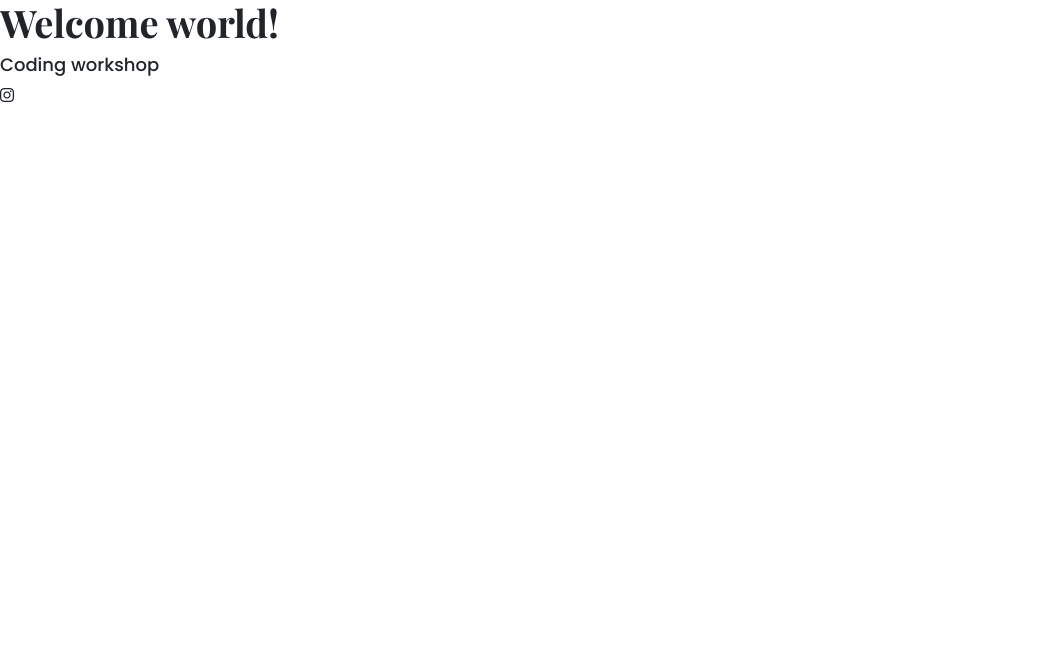
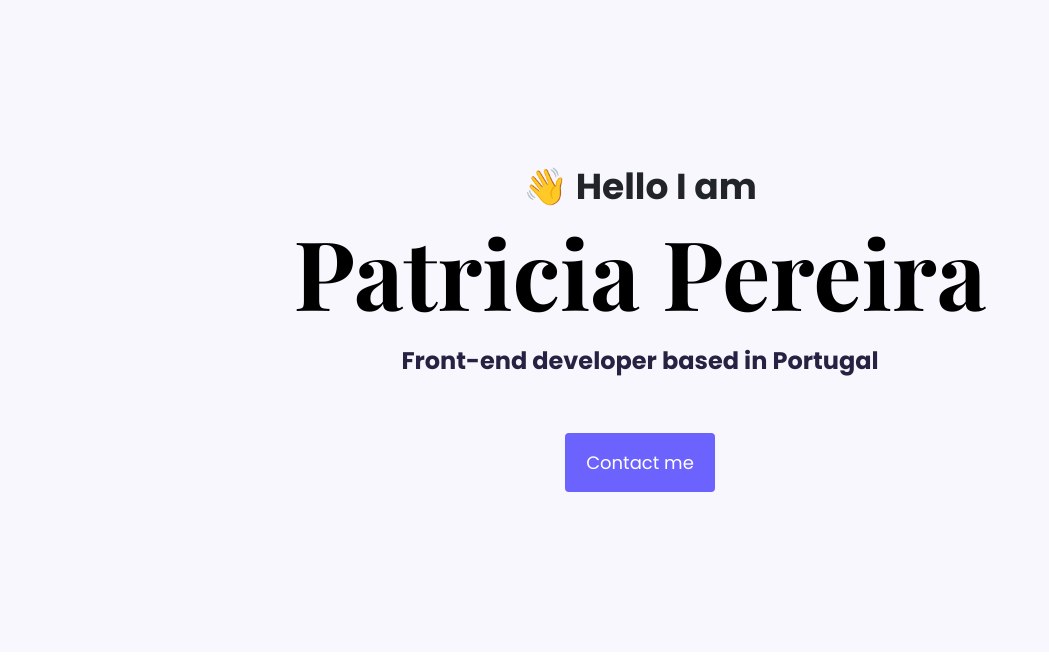
Before and after one commit to anatol-coder/portfolio-project2, a plain HTML site: page index.html in a window 1280 px wide. Shown: the whole page, without its empty margins (0-1049 px from the left). Drawn offline with nearby package versions, Linux system fonts and the light colour scheme; a web font is replaced by a local one.

Commit message:
Added Hero

```diff
--- a/css/styles.css
+++ b/css/styles.css
@@ -1,10 +1,51 @@
-h1 {
-  font-family: "Playfair Display", serif;
+:root {
+  --branding-color: #6c63ff;
+  --secondary-color: #f9f7fe;
+  --headings-font-family: "Playfair Display", serif;
+  --secondary-font-family: "Poppins", serif;
+}
+body {
+  font-family: var(--secondary-font-family);
+}
+
+h1,
+h2,
+h3,
+h4,
+h5 {
+  font-family: var(--headings-font-family);
   font-weight: bold;
-  font-size: 38px;
+  color: black;
 }
 
 h2 {
-  font-family: "Poppins", serif;
+  font-family: var(--secondary-font-family);
+  font-size: 24px;
+  font-weight: regular;
+  line-height: 2;
+  color: #272142;
+}
+
+.hero {
+  background-color: var(--secondary-color);
+  text-align: center;
+  padding: 160px 20px;
+}
+
+.hero h1 {
+  font-size: 96px;
+}
+.hero p {
+  font-family: var(--secondary-font-family);
+  font-weight: bold;
+  font-size: 36px;
+  margin: 0;
+}
+.btn-branding {
+  background-color: var(--branding-color);
+  color: white;
+  padding: 15px 20px;
+  border-radius: 4px;
   font-size: 18px;
+  line-height: 27px;
 }
--- a/index.html
+++ b/index.html
@@ -20,7 +20,7 @@
       href="https://fonts.googleapis.com/css2?family=Playfair+Display:ital,wght@0,400..900;1,400..900&family=Poppins:ital,wght@0,100;0,200;0,300;0,400;0,500;0,600;0,700;0,800;0,900;1,100;1,200;1,300;1,400;1,500;1,600;1,700;1,800;1,900&display=swap"
       rel="stylesheet"
     />
-    <link rel="stylesheet" href="css/styles.css" />
+    <link rel="stylesheet" href="/css/styles.css" />
 
     <script
       src="https://cdn.jsdelivr.net/npm/bootstrap@5.3.3/dist/js/bootstrap.bundle.min.js"
@@ -33,8 +33,11 @@
     ></script>
   </head>
   <body>
-    <h1>Welcome world!</h1>
-    <h2>Coding workshop</h2>
-    <i class="fa-brands fa-instagram"></i>
+    <div class="hero">
+      <p>👋 Hello I am</p>
+      <h1>Patricia Pereira</h1>
+      <h2 class="mb-5">Front-end developer based in Portugal</h2>
+      <a href="#" class="btn btn-branding">Contact me</a>
+    </div>
   </body>
 </html>
```
